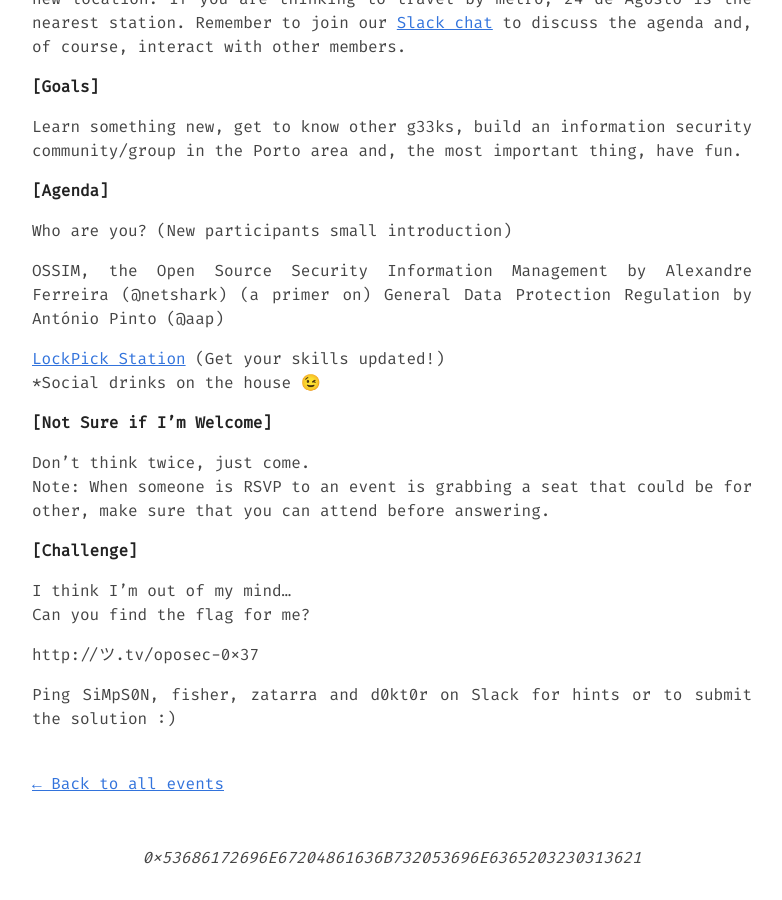
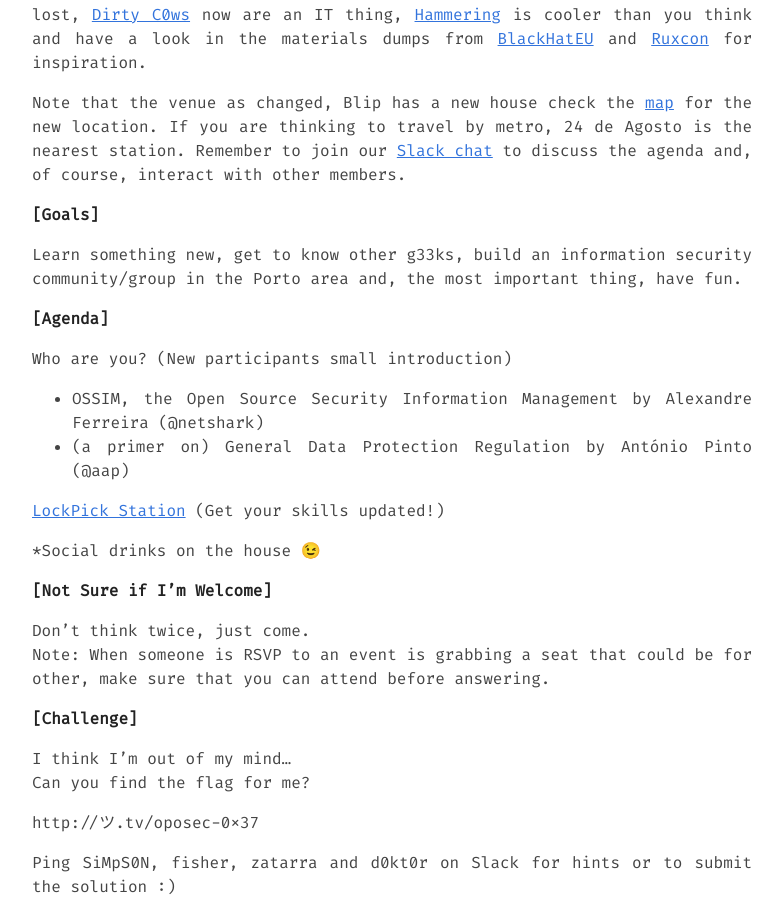
Before and after one commit to 0xOPOSEC/0xOPOSEC.github.io, a Jekyll site: the page built from _posts/2016-01-01-xpto.md, in a window 1280 px wide and 900 px high, scrolled down 6565 px. Shown: the whole window, without its empty margins (248-1030 px from the left). Built offline with Jekyll 4.4.1, drawn with Linux system fonts in a browser that asks for light colours.

Commit message:
Events Layout fix

```diff
--- a/_posts/2016-01-01-xpto.md
+++ b/_posts/2016-01-01-xpto.md
@@ -18,9 +18,9 @@ Learn something new, get to know others g33ks, build an information security com
 
 Who are you? (Members/Participants small introduction)
 
-XXE and XEE detection by Ana Gomes
-Node.js Problems in Paradise (Demo) by Renato Rodrigues (@SiMpS0N)
-(Un)Securing Stuff with IoT by David Gouveia (@zatarra)
+- XXE and XEE detection by Ana Gomes
+- Node.js Problems in Paradise (Demo) by Renato Rodrigues (@SiMpS0N)
+- (Un)Securing Stuff with IoT by David Gouveia (@zatarra)
 
 *Social drinks on the house 😉
 
@@ -47,9 +47,9 @@ Learn something new, get to know other g33ks, build an information security comm
 
 Who are you? (New participants small introduction)
 
-Bug Bounties by Miguel Regala (@fisher)
-Security Headers by Renato Rodrigues (@SiMpS0N)
-Terminal and Shell attacks: Targeting the Sysadmin (Demos) by Federico Bento (@uid1000)
+- Bug Bounties by Miguel Regala (@fisher)
+- Security Headers by Renato Rodrigues (@SiMpS0N)
+- Terminal and Shell attacks: Targeting the Sysadmin (Demos) by Federico Bento (@uid1000)
 
 *Social drinks on the house 😉
 
@@ -77,9 +77,9 @@ Learn something new, get to know other g33ks, build an information security comm
 
 Who are you? (New participants small introduction)
 
-ZSUN Wifi Card Reader by David Gouveia (@zatarra)
-Mobile Security in iOS by Herman Duarte (@hdontwit)
-Challenge Solution by André Baptista (@0xACB)
+- ZSUN Wifi Card Reader by David Gouveia (@zatarra)
+- Mobile Security in iOS by Herman Duarte (@hdontwit)
+- Challenge Solution by André Baptista (@0xACB)
 
 *Social drinks on the house 😉
 
@@ -107,9 +107,9 @@ Learn something new, get to know other g33ks, build an information security comm
 
 Who are you? (New participants small introduction)
 
-Lock-picking Workshop
-Lockpicking 101 by Duarte Monteiro (@d0kt0r) and Miguel Regala (@fisher)
-A hands-on approach on botnets for a learning purpose by José Pinto and João Dias
+- Lock-picking Workshop
+- Lockpicking 101 by Duarte Monteiro (@d0kt0r) and Miguel Regala (@fisher)
+- A hands-on approach on botnets for a learning purpose by José Pinto and João Dias
 
 *Social drinks on the house 😉
 
@@ -137,8 +137,8 @@ Learn something new, get to know other g33ks, build an information security comm
 
 Who are you? (New participants small introduction)
 
-Template Injection 101 by Miguel Regala (@fisher)
-Live Streaming Security: Inner Security and Anti Leeching Tips by João Duarte (@Deluxor)
+- Template Injection 101 by Miguel Regala (@fisher)
+- Live Streaming Security: Inner Security and Anti Leeching Tips by João Duarte (@Deluxor)
 
 *Social drinks on the house 😉
 
@@ -160,6 +160,7 @@ _Jul 05, 2016_
 # [0x35] - The Meet
 
 The community is getting bigger and full of enthusiasts, a huge thumbs up (👍) to all the participants that passed by all the past meetups. Special thanks to all speakers that took their time to share knowledge and contribute to a better community.
+
 Just as a teaser in past we talked about: modern web technologies flaws, system administrations nightmares, IoT will be our best "friend" 😈, mobile security, live streaming security and more.
 If you are keen on security and want to learn or share something new, join us for the 6th meeting. Remember to join our [Slack chat](https://oposec.herokuapp.com) to discuss the agenda and of course interact with other members.
 
@@ -171,10 +172,11 @@ Learn something new, get to know other g33ks, build an information security comm
 
 Who are you? (New participants small introduction)
 
-SSRF.. aka.. how to pierce perimeter defences like a boss!!!” by Ricardo Almeida (@vibrio)
-Hacking World 101 by Miguel Regala (@fisher)
+- SSRF.. aka.. how to pierce perimeter defences like a boss!!!” by Ricardo Almeida (@vibrio)
+- Hacking World 101 by Miguel Regala (@fisher)
 
 [LockPick Station](https://www.meetup.com/0xOPOSEC/pages/Lockpick_Station/) (Get your skills updated!)
+
 *Social drinks on the house 😉
 
 **\[Not Sure if I'm Welcome\]**
@@ -194,6 +196,7 @@ _Sep 21, 2016_
 # [0x36] - The Meet
 
 The summer is ending. Hopefully, everyone is recharged and ready to dig in the security world again. A lot of new stuff happened since our last meeting: Info$3c dramas, epic exploits chains, corporate DB leakage, and so on. Pick one and maybe you got something to share with the community.
+
 In the end, just join us for the 7th meeting. Remember to join our [Slack chat](https://oposec.herokuapp.com) to discuss the agenda and, of course, interact with other members.
 PS: Although everyone enjoyed the human heat from the last meeting, this time we managed to get the usual event room at Blip (BlueWhale). So as usual enter on the door nº17 for direct room access.
 
@@ -205,10 +208,11 @@ Learn something new, get to know other g33ks, build an information security comm
 
 Who are you? (New participants small introduction)
 
-Ransomware 101: Threats & Countermeasures by Alexandre Ferreira (@netshark)
-In Headers/ Padlocks / site Seals / CA’s we trust! by pipas
+- Ransomware 101: Threats & Countermeasures by Alexandre Ferreira (@netshark)
+- In Headers/ Padlocks / site Seals / CA’s we trust! by pipas
 
 [LockPick Station](https://www.meetup.com/0xOPOSEC/pages/Lockpick_Station/) (Get your skills updated!)
+
 *Social drinks on the house 😉
 
 **\[Not Sure if I'm Welcome\]**
@@ -237,6 +241,7 @@ _Nov 23, 2016_
 # [0x37] - The Meet
 
 Ready, Set, Go! Join us for the eighth meeting, don't be shy and step up for short talk, tons of topics around since the last meeting, if you are lost, [Dirty C0ws](https://dirtycow.ninja/) now are an IT thing, [Hammering](https://www.vusec.net/projects/drammer/) is cooler than you think and have a look in the materials dumps from [BlackHatEU](https://www.blackhat.com/eu-16/briefings.html) and [Ruxcon](https://ruxcon.org.au/slides/) for inspiration.
+
 Note that the venue as changed, Blip has a new house check the [map](https://www.google.com/maps/place/Av.+de+Camilo+94,+4300-096+Porto,+Portugal/@41.1490978,-8.596897,17z/data=!3m1!4b1!4m5!3m4!1s0xd2464ed37ecb421:0xb9cf98eb57de3cfb!8m2!3d41.1490978!4d-8.5947083) for the new location. If you are thinking to travel by metro, 24 de Agosto is the nearest station.
 Remember to join our [Slack chat](https://oposec.herokuapp.com) to discuss the agenda and, of course, interact with other members.
 
@@ -248,10 +253,11 @@ Learn something new, get to know other g33ks, build an information security comm
 
 Who are you? (New participants small introduction)
 
-OSSIM, the Open Source Security Information Management by Alexandre Ferreira (@netshark)
-(a primer on) General Data Protection Regulation by António Pinto (@aap)
+- OSSIM, the Open Source Security Information Management by Alexandre Ferreira (@netshark)
+- (a primer on) General Data Protection Regulation by António Pinto (@aap)
 
 [LockPick Station](https://www.meetup.com/0xOPOSEC/pages/Lockpick_Station/) (Get your skills updated!)
+
 *Social drinks on the house 😉
 
 **\[Not Sure if I'm Welcome\]**
```
